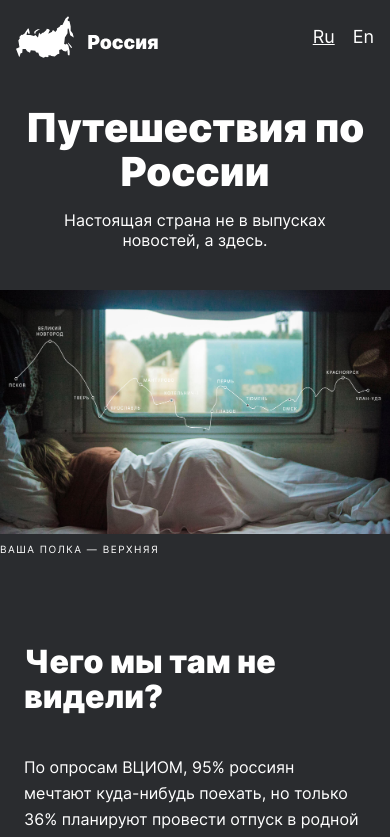
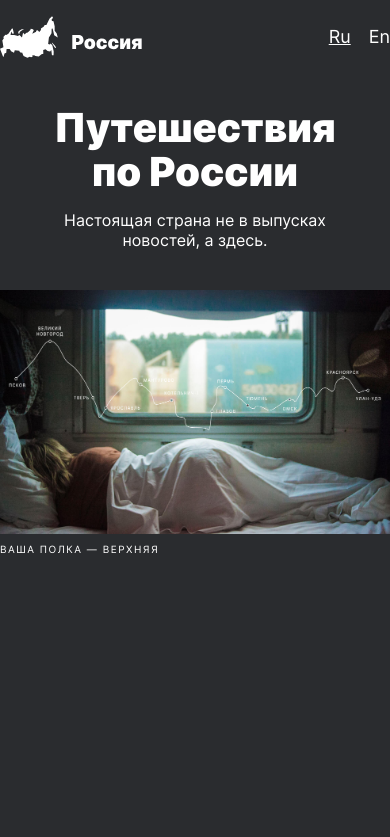
Before and after one commit to Diesel21/russian-travel, a plain HTML site: page index.html in a window 390 px wide. Shown: the top 837 px of the page. Drawn offline with Linux system fonts and the light colour scheme.

Commit message:
fix: первый этап рефакторинга

```diff
--- a/blocks/content/content.css
+++ b/blocks/content/content.css
@@ -1,5 +1,5 @@
 .content {
+  align-items: center;
   display: flex;
   flex-direction: column;
-  align-items: center;
 }
--- a/blocks/header/__link/header__link.css
+++ b/blocks/header/__link/header__link.css
@@ -1,9 +1,10 @@
-.header__link{
+.header__link {
   color: #FFFFFF;
   font-family: 'Inter';
   font-size: 24px;
   font-weight: 400;
   line-height: 28px;
+  text-decoration: none;
 }
 
 @media screen and (max-width: 767px) {
--- a/blocks/header/header.css
+++ b/blocks/header/header.css
@@ -1,10 +1,11 @@
 .header {
   align-items: center;
   display: flex;
+  height: 52px;
   justify-content: space-between;
-  max-height: 52px;
   max-width: 1184px;
   padding: 28px 48px 0;
+  width: 100%;
 }
 
 @media screen and (max-width: 1023px) {
@@ -15,7 +16,7 @@
 
 @media screen and (max-width: 767px) {
   .header {
-    max-height: 42px;
+    height: 42px;
     padding: 16px 16px 0;
   }
 }
--- a/blocks/intro/intro.css
+++ b/blocks/intro/intro.css
@@ -5,6 +5,7 @@
   max-width: 690px;
   padding: 92px 0 0 148px;
 }
+
 @media screen and (max-width: 1279px) {
   .intro {
     /* padding: 92px 0 0 0px; */
--- a/blocks/lead/lead.css
+++ b/blocks/lead/lead.css
@@ -4,6 +4,7 @@
   flex-direction: column;
   max-width: 984px;
   padding: 56px 148px 0;
+  width: 100%;
 }
 
 @media screen and (max-width: 1279px) {
--- a/blocks/page/page.css
+++ b/blocks/page/page.css
@@ -1,5 +1,6 @@
 .page {
+  align-items: center;
   background-color: #2A2C2F;
-  max-width: 1280px;
-  margin: 0 auto;
+  display: flex;
+  flex-direction: column;
 }
--- a/index.html
+++ b/index.html
@@ -11,21 +11,23 @@
 
 <body class="page">
   <header class="header">
-    <img src="./images/header-logo.svg" alt="Логотип карты России" class="header__logo">
+    <img src="./images/header-logo.svg" alt="Логотип карты России." class="header__logo">
     <ul class="header__lang-links">
-      <li class="header__link header__link_active">Ru</li>
-      <li class="header__link">En</li>
+      <li><a href="#" class="header__link header__link_active">Ru</a></li>
+      <li><a href="#" class="header__link">En</a></li>
     </ul>
   </header>
 
-  <main class="content">
+  <main>
     <section class="lead">
-      <h1 class="lead__title">Путешествия по России</h1>
+      <h1 class="lead__title">Путешествия по&nbspРоссии</h1>
       <p class="lead__subtitle">Настоящая страна не в выпусках новостей, а здесь.</p>
-      <img src="./images/lead-polka.jpg" alt="Изображение с картой путешествия" class="lead__image">
+      <img src="./images/lead-polka.jpg" alt="Изображение с картой путешествия." class="lead__image">
       <p class="lead__caption">ваша полка — верхняя</p>
     </section>
-    <section class="intro">
+
+    <!-- <section class="intro">
+  </main>
       <h2 class="intro__title">Чего мы там не видели?</h2>
       <p class="intro__text">По опросам ВЦИОМ, 95% россиян мечтают куда-нибудь поехать, но только 36% планируют провести
         отпуск в родной стране. Мол,
@@ -54,13 +56,11 @@
           <span class="intro__list-item_span-accent">Аэропортов </span>241
         </li>
       </ul>
-    </section>
+    </section> -->
 
-    <!-- <ul class="photo-grid"></ul> -->
-  </main>
 
-  <footer class="footer">
-  </footer>
+    <footer class="footer">
+    </footer>
 </body>
 
 </html>
--- a/pages/index.css
+++ b/pages/index.css
@@ -1,14 +1,16 @@
 @import url(../vendor/normalize.css);
 @import url(../vendor/fonts.css);
+
 @import url(../blocks/page/page.css);
-
-@import url(../blocks/content/content.css);
 
 @import url(../blocks/header/header.css);
 @import url(../blocks/header/__logo/header__logo.css);
 @import url(../blocks/header/__lang-links/header__lang-links.css);
 @import url(../blocks/header/__link/header__link.css);
 @import url(../blocks/header/__link/_active/header__link_active.css);
+
+/* todo: убрать */
+@import url(../blocks/content/content.css);
 
 @import url(../blocks/lead/lead.css);
 @import url(../blocks/lead/__title/lead__title.css);
```
